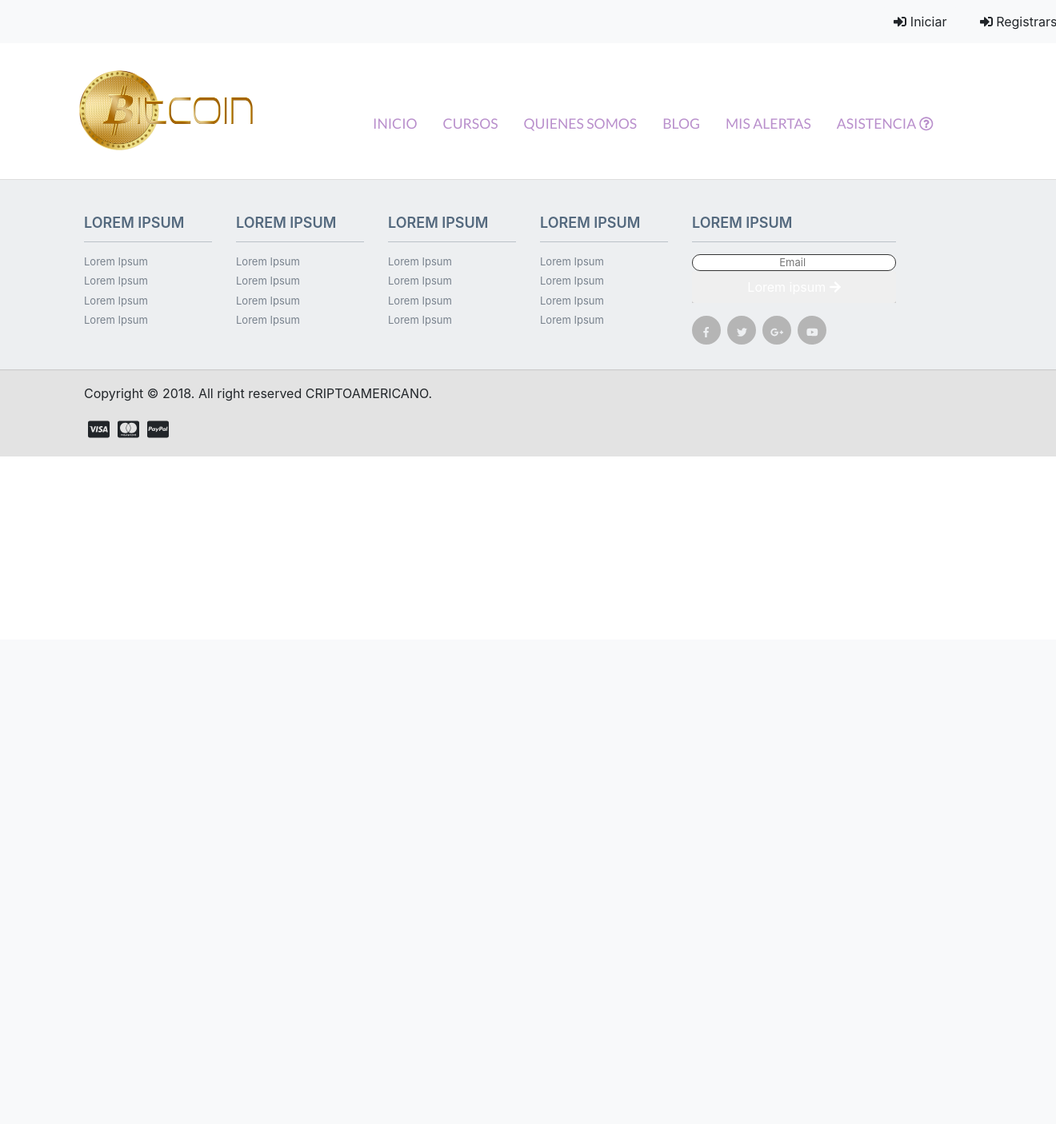
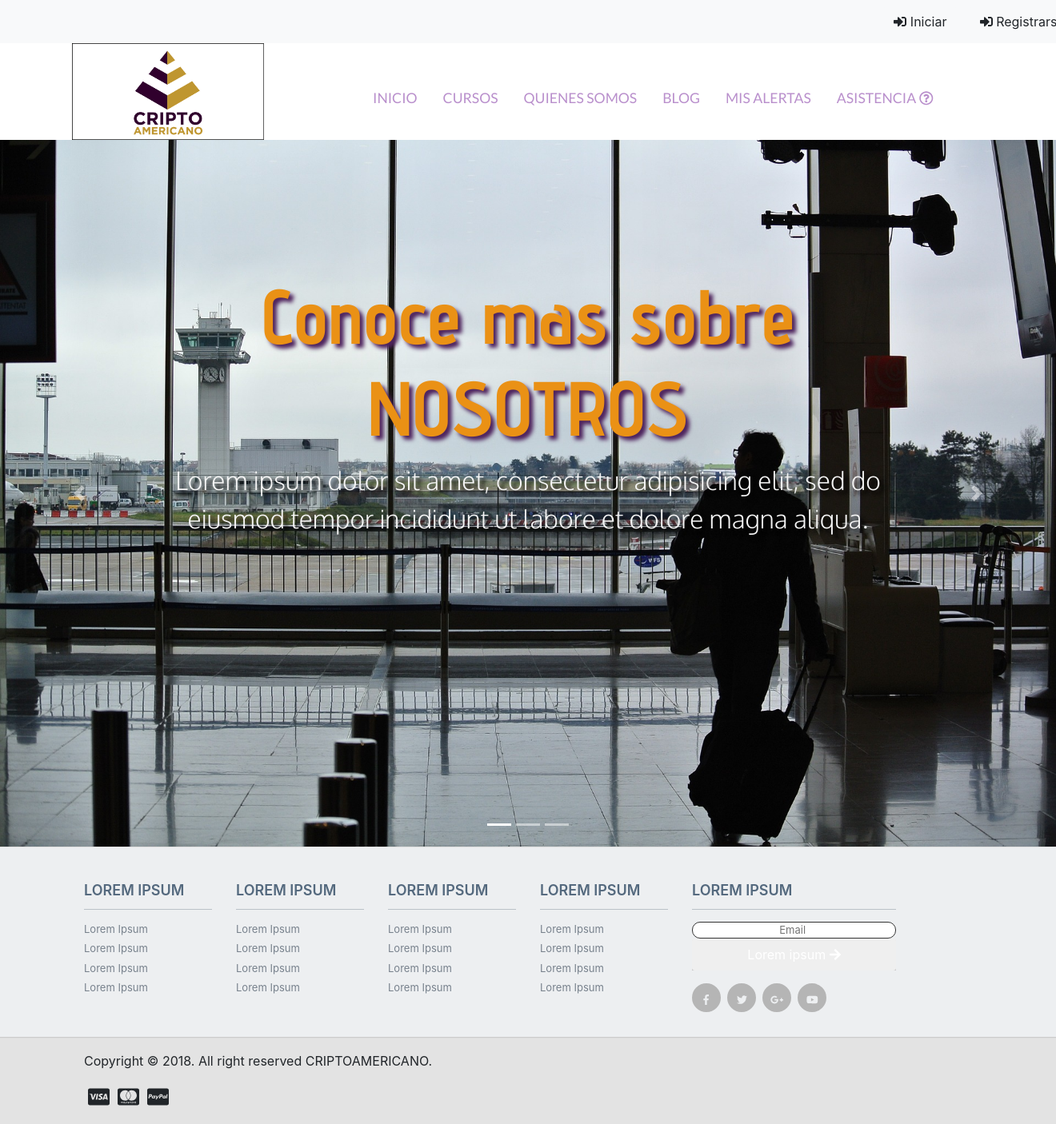
Before and after one commit to AnduagaIslas/PruebaCriptoAmericano, a PHP site: page / in a window 1320 px wide; the page is wider, and only the part inside the window is pictured. Shown: that part at 80% size. Before the commit the page ends 571 px from the top of that part, so only its background shows below. Run offline with PHP 8.4, Linux system fonts and the light colour scheme; some libraries are stand-ins or nearby versions.

Commit message:
slider index

```diff
--- a/css/estilos.css
+++ b/css/estilos.css
@@ -14,7 +14,24 @@
   height: auto;
 }
 .menu{
-  margin-top: 5em;
+  margin-top: 3em;
+}
+
+.texto-slider{
+  margin-bottom: 25%;
+}
+.texto-slider h2{
+  font-family: 'Advent Pro', sans-serif;
+  font-size: 6em;
+  color: #EA9115;
+  text-shadow: 5px 5px 5px #4E235D;
+
+}
+.texto-slider p{
+  font-family: 'Oxygen', sans-serif;
+  font-size: 2em;
+  color: #f5f5f5;
+  text-shadow: 5px 5px 5px #000;
 }
 .marginleft{
   margin-left: 2em;
--- a/index.php
+++ b/index.php
@@ -2,6 +2,44 @@
 include('recursos/head.php');
 ?>
 
+<div id="carouselExampleIndicators" class="carousel slide" data-ride="carousel">
+  <ol class="carousel-indicators">
+    <li data-target="#carouselExampleIndicators" data-slide-to="0" class="active"></li>
+    <li data-target="#carouselExampleIndicators" data-slide-to="1"></li>
+    <li data-target="#carouselExampleIndicators" data-slide-to="2"></li>
+  </ol>
+  <div class="carousel-inner">
+    <div class="carousel-item active">
+      <img class="d-block w-100" src="img/unoslider.jpg" alt="First slide">
+      <div class="carousel-caption d-none d-md-block texto-slider">
+         <h2>Conoce mas sobre NOSOTROS </h2>
+         <p>Lorem ipsum dolor sit amet, consectetur adipisicing elit, sed do eiusmod tempor incididunt ut labore et dolore magna aliqua.</p>
+       </div>
+    </div>
+    <div class="carousel-item">
+      <img class="d-block w-100" src="img/dosslider.jpg" alt="Second slide">
+      <div class="carousel-caption d-none d-md-block texto-slider">
+         <h2>Conoce mas sobre NOSOTROS </h2>
+         <p>Lorem ipsum dolor sit amet, consectetur adipisicing elit, sed do eiusmod tempor incididunt ut labore et dolore magna aliqua.</p>
+       </div>
+    </div>
+    <div class="carousel-item">
+      <img class="d-block w-100" src="img/tresslider.jpg" alt="Third slide">
+      <div class="carousel-caption d-none d-md-block texto-slider">
+         <h2>Conoce mas sobre NOSOTROS </h2>
+         <p>Lorem ipsum dolor sit amet, consectetur adipisicing elit, sed do eiusmod tempor incididunt ut labore et dolore magna aliqua.</p>
+       </div>
+    </div>
+  </div>
+  <a class="carousel-control-prev" href="#carouselExampleIndicators" role="button" data-slide="prev">
+    <span class="carousel-control-prev-icon" aria-hidden="true"></span>
+    <span class="sr-only">Previous</span>
+  </a>
+  <a class="carousel-control-next" href="#carouselExampleIndicators" role="button" data-slide="next">
+    <span class="carousel-control-next-icon" aria-hidden="true"></span>
+    <span class="sr-only">Next</span>
+  </a>
+</div>
 
 <?php
 include('recursos/footer.php');
```
Also changed, not shown: img/dosslider.jpg (added), img/grafica-normal.jpg (deleted), img/logo.png, img/tresslider.jpg (added), img/unoslider.jpg (added).
